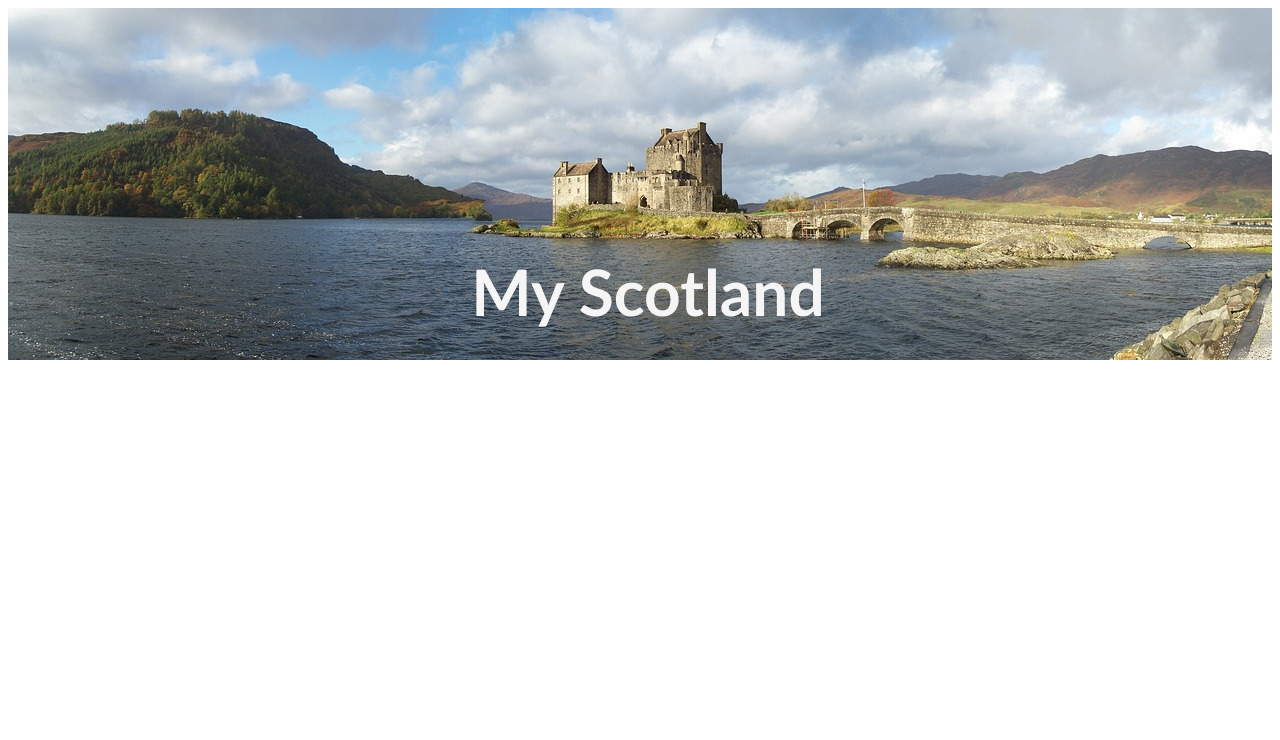
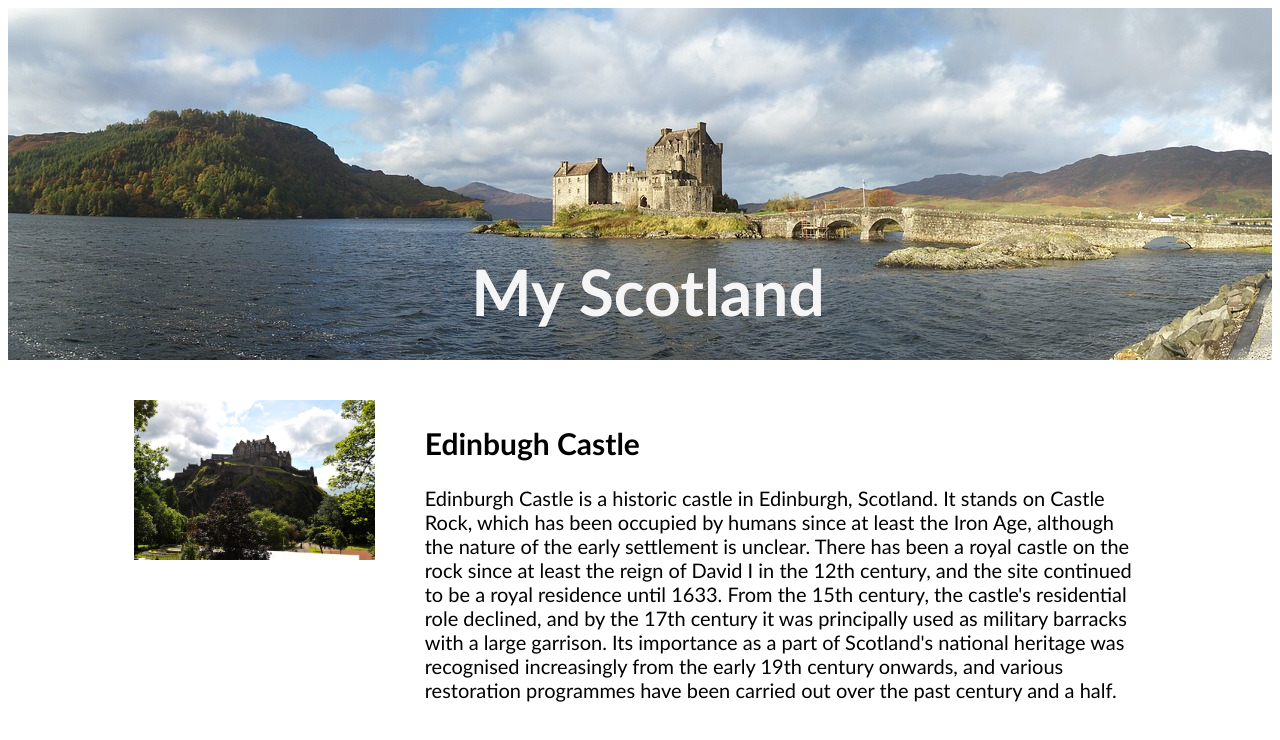
Before and after one commit to GilSinik123/MyScotlandWebpage, a plain HTML site: page index.html in a window 1280 px wide. Drawn offline with Linux system fonts and the light colour scheme.

Commit message:
2 column added and then changed the info font size

```diff
--- a/index.html
+++ b/index.html
@@ -15,6 +15,22 @@
         </h1>
 
     </section>
+    <section class="two-column">
+        <div class="image">
+            <img src="./images/edinburgh-castle-959083_1280.jpg" alt="edinburgh castle">
+        </div>
+        <div class="info">
+            <h1>Edinbugh Castle</h1>
+            <p>Edinburgh Castle is a historic castle in Edinburgh, Scotland. It stands on Castle Rock, which has been
+                occupied by humans since at least the Iron Age, although the nature of the early settlement is unclear.
+                There has been a royal castle on the rock since at least the reign of David I in the 12th century, and
+                the site continued to be a royal residence until 1633. From the 15th century, the castle's residential
+                role declined, and by the 17th century it was principally used as military barracks with a large
+                garrison. Its importance as a part of Scotland's national heritage was recognised increasingly from the
+                early 19th century onwards, and various restoration programmes have been carried out over the past
+                century and a half.</p>
+        </div>
+    </section>
 </body>
 
 </html>
--- a/style.css
+++ b/style.css
@@ -1,5 +1,9 @@
 * {
     font-family: 'Trebuchet MS', 'Lucida Sans Unicode', 'Lucida Grande', 'Lucida Sans', Arial, sans-serif;
+}
+
+img {
+    width: 100%;
 }
 
 .hero-image {
@@ -18,3 +22,16 @@
     text-align: center;
     font-size: 4rem;
 }
+
+.two-column {
+    display: grid;
+    grid-template-columns: 1fr 3fr;
+    gap: 50px;
+    width: 80%;
+    margin: auto;
+    margin-top: 40px;
+}
+
+.info{
+    font-size: 1.25em;
+}
```
